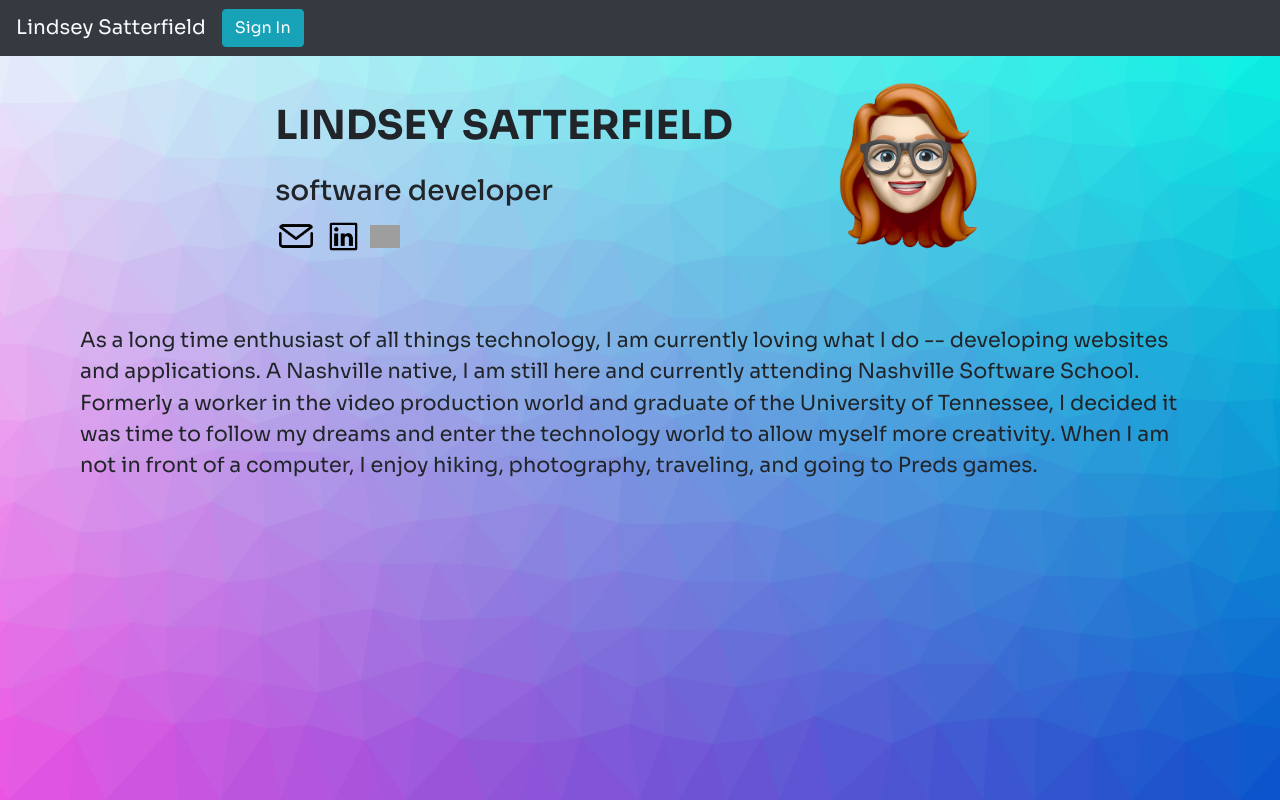
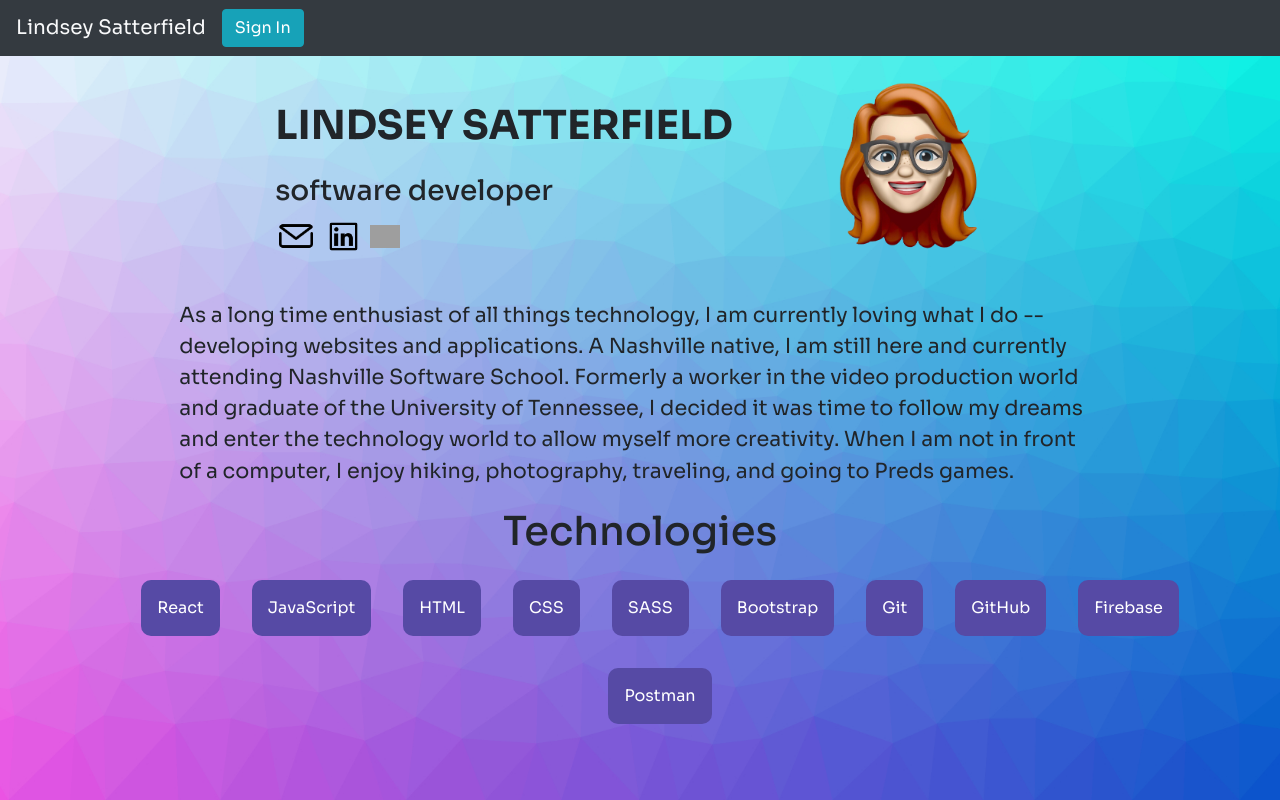
Before and after one commit to lindseysatterfield/react-personal-bio, a React app: page / in a window 1280 px wide. Built offline with nearby package versions, Linux system fonts and the light colour scheme; some packages are replaced by stand-ins of ours; no server answers; grey boxes are pictures that could not be loaded.

Commit message:
firebase error fixed

```diff
--- a/src/App/index.js
+++ b/src/App/index.js
@@ -1,7 +1,7 @@
-import React from 'react';
-// import firebase from 'firebase/app';
+// import React from 'react';
+import React, { useState, useEffect } from 'react';
+import firebase from 'firebase';
 // import 'firebase/auth';
-// import React, { useState, useEffect } from 'react';
 import { BrowserRouter as Router } from 'react-router-dom';
 import NavBar from '../components/NavBar';
 import Routes from '../helpers/Routes';
@@ -22,25 +22,23 @@ function App() {
   //   });
   // }, []);
 
-  // const [admin, setAdmin] = useState(null);
-  // const [loggedInUser, setLoggedInUser] = useState(null);
+  const [admin, setAdmin] = useState(null);
 
-  // useEffect(() => {
-  //   firebase.auth().onAuthStateChanged((authed) => {
-  //     if (authed && (authed.uid === process.env.REACT_APP_ADMIN_UID)) {
-  //       setAdmin(true);
-  //     } else if (admin || admin === null) {
-  //       setAdmin(false);
-  //       setLoggedInUser(false);
-  //     }
-  //   });
-  // }, []);
+  useEffect(() => {
+    firebase.auth().onAuthStateChanged((authed) => {
+      if (authed && (authed.uid === process.env.REACT_APP_ADMIN_UID)) {
+        setAdmin(true);
+      } else if (admin || admin === null) {
+        setAdmin(false);
+      }
+    });
+  }, []);
 
   return (
     <div className='App'>
       <Router>
-        <NavBar />
-        <Routes />
+        <NavBar admin={admin} />
+        <Routes admin={admin} />
       </Router>
     </div>
   );
--- a/src/helpers/auth.js
+++ b/src/helpers/auth.js
@@ -1,11 +1,11 @@
-// import firebase from 'firebase/app';
+import firebase from 'firebase';
 
-// const signInUser = () => {
-//   const provider = new firebase.auth.GoogleAuthProvider();
-//   firebase.auth().signInWithPopup(provider);
-// };
-// const signOutUser = () => new Promise((resolve, reject) => {
-//   firebase.auth().signOut().then(resolve).catch(reject);
-// });
+const signInUser = () => {
+  const provider = new firebase.auth.GoogleAuthProvider();
+  firebase.auth().signInWithPopup(provider);
+};
+const signOutUser = () => new Promise((resolve, reject) => {
+  firebase.auth().signOut().then(resolve).catch(reject);
+});
 
-// export { signInUser, signOutUser };
+export { signInUser, signOutUser };
--- a/src/helpers/views/Bio.js
+++ b/src/helpers/views/Bio.js
@@ -6,6 +6,7 @@ import lindsey from '../../assets/lindsey.png';
 
 export default function Bio() {
   return (
+    <div className="wrapper">
       <div className="header-container">
           <div className="name-header-container">
             <div className="header">
@@ -21,7 +22,10 @@ export default function Bio() {
           <div className="profile-img-container">
             <img src={lindsey} className="lindsey-img" alt="Lindsey Memoji"/>
           </div>
-        <p>As a long time enthusiast of all things technology, I am currently loving what I do -- developing websites and applications. A Nashville native, I am still here and currently attending Nashville Software School. Formerly a worker in the video production world and graduate of the University of Tennessee, I decided it was time to follow my dreams and enter the technology world to allow myself more creativity. When I am not in front of a computer, I enjoy hiking, photography, traveling, and going to Preds games.</p>
+      </div>
+        <p>
+        As a long time enthusiast of all things technology, I am currently loving what I do -- developing websites and applications. A Nashville native, I am still here and currently attending Nashville Software School. Formerly a worker in the video production world and graduate of the University of Tennessee, I decided it was time to follow my dreams and enter the technology world to allow myself more creativity. When I am not in front of a computer, I enjoy hiking, photography, traveling, and going to Preds games.
+        </p>
     </div>
   );
 }
--- a/src/helpers/views/Home.js
+++ b/src/helpers/views/Home.js
@@ -1,11 +1,12 @@
 import React from 'react';
 import Bio from './Bio';
-// import Technologies from './Technologies';
+import Technologies from './Technologies';
 
 export default function Home() {
   return (
     <div className="main-container">
       <Bio />
+      <Technologies />
     </div>
   );
 }
--- a/src/helpers/views/Technologies.js
+++ b/src/helpers/views/Technologies.js
@@ -3,7 +3,19 @@ import React from 'react';
 export default function Technologies() {
   return (
     <div>
-      <h1>Technologies</h1>
+      <h1 className="text-center">Technologies</h1>
+      <ul className="technologies-container">
+        <li>React</li>
+        <li>JavaScript</li>
+        <li>HTML</li>
+        <li>CSS</li>
+        <li>SASS</li>
+        <li>Bootstrap</li>
+        <li>Git</li>
+        <li>GitHub</li>
+        <li>Firebase</li>
+        <li>Postman</li>
+      </ul>
     </div>
   );
 }
--- a/src/index.js
+++ b/src/index.js
@@ -1,13 +1,13 @@
-// import firebase from 'firebase/app';
+import firebase from 'firebase';
 import React from 'react';
 import ReactDOM from 'react-dom';
 import App from './App';
-// import firebaseConfig from './helpers/apiKeys';
+import firebaseConfig from './helpers/apiKeys';
 import reportWebVitals from './reportWebVitals';
 import 'bootstrap/dist/css/bootstrap.min.css';
 import './styles/index.scss';
 
-// firebase.initializeApp(firebaseConfig);
+firebase.initializeApp(firebaseConfig);
 
 ReactDOM.render(
   <React.Fragment>
--- a/src/styles/_variables.scss
+++ b/src/styles/_variables.scss
@@ -1,2 +1,2 @@
 $favColor: lightblue;
-$bg-img: url(../assets/bg.jpg);
+// $bg-img: url(../assets/bg.jpg);
--- a/src/styles/bio.scss
+++ b/src/styles/bio.scss
@@ -1,4 +1,3 @@
-
 .header-container {
   display: flex;
   justify-content: center;
@@ -13,6 +12,12 @@
   justify-content: center;
   align-items: center;
   flex-wrap: wrap;
+}
+
+.wrapper {
+  display: flex;
+  flex-direction: column;
+  flex-wrap: row wrap;
 }
 
 .header {
@@ -42,9 +47,10 @@
 }
 
 p {
-  margin: 3em auto 1em auto;
+  margin: 1em auto;
   font-size: 1.3em;
   line-height: 1.5em;
+  width: 80%;
 }
 
 @media (max-width: 1083px) {
--- a/src/styles/index.scss
+++ b/src/styles/index.scss
@@ -1,12 +1,13 @@
 @import "~@fortawesome/fontawesome-free/css/all.min.css";
 @import 'variables';
 @import 'bio';
+@import 'technologies';
 @import url('https://fonts.googleapis.com/css2?family=Sora:wght@100;200;300;400;500;600;700&display=swap');
 
 body {
   font-family: 'Sora', sans-serif;
   margin: 0 auto;
-  background: $bg-img no-repeat center center fixed;
+  background: url(../assets/bg.jpg) no-repeat center center fixed;
   -webkit-background-size: cover;
   -moz-background-size: cover;
   -o-background-size: cover;
--- /dev/null
+++ b/src/styles/technologies.scss
@@ -0,0 +1,15 @@
+.technologies-container {
+  display: flex;
+  flex-wrap: wrap;
+  justify-content: center;
+  align-items: flex-start;
+}
+
+.technologies-container li {
+  margin: 1em;
+  padding: 1em;
+  background-color: #564AA5;
+  color: white;
+  border-radius: 10px;
+  list-style-type: none;
+}
```
Lines whose indentation alone changed are shown as unchanged.
